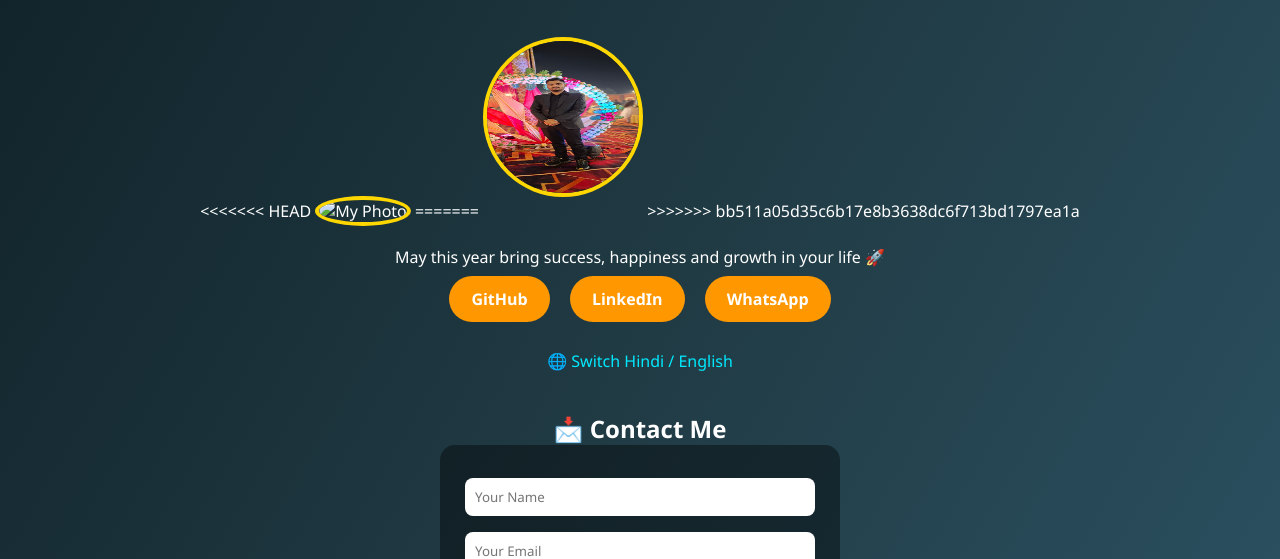
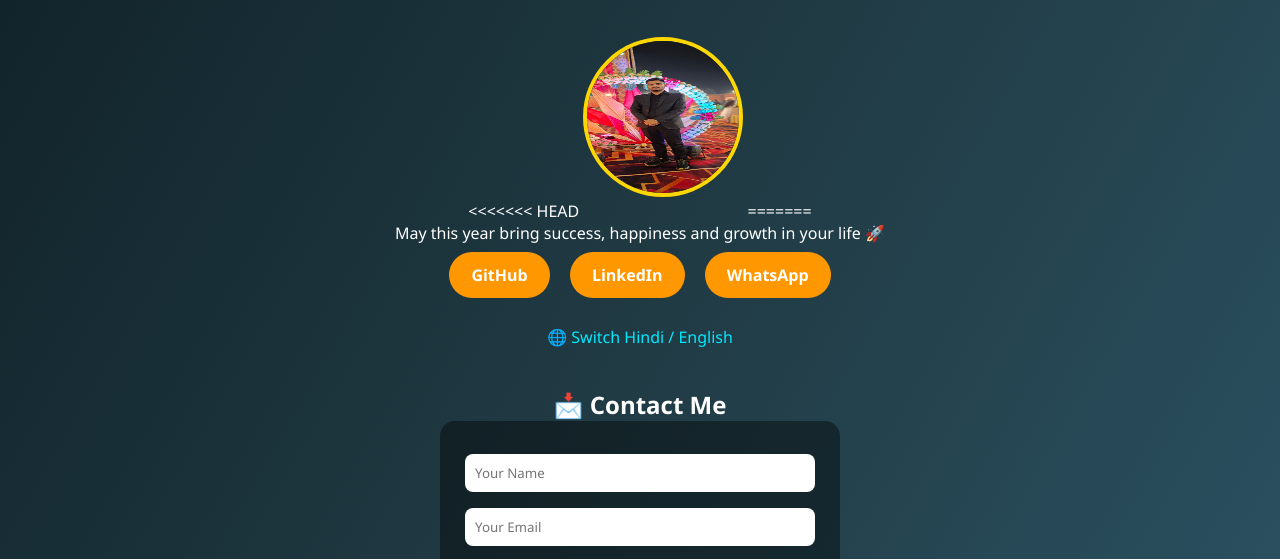
Before and after one commit to Raghav335/New-Year-2K26, a plain HTML site: page code/index.html in a window 1280 px wide. Shown: the part 238-797 px from the top of the page. Drawn offline with Linux system fonts and the light colour scheme.

Commit message:
Update index.html

```diff
--- a/code/index.html
+++ b/code/index.html
@@ -144,10 +144,9 @@ canvas{
 <div class="profile">
     <!-- 👇 apni photo ka link daalo -->
 <<<<<<< HEAD
-    <img src="" alt="My Photo">
+    <img src="my pic.jpg" alt="My Photo">
 =======
-    <img src="my pic.jpg" alt="My Photo">
->>>>>>> bb511a05d35c6b17e8b3638dc6f713bd1797ea1a
+
 </div>
 
 <p id="msg">
```
